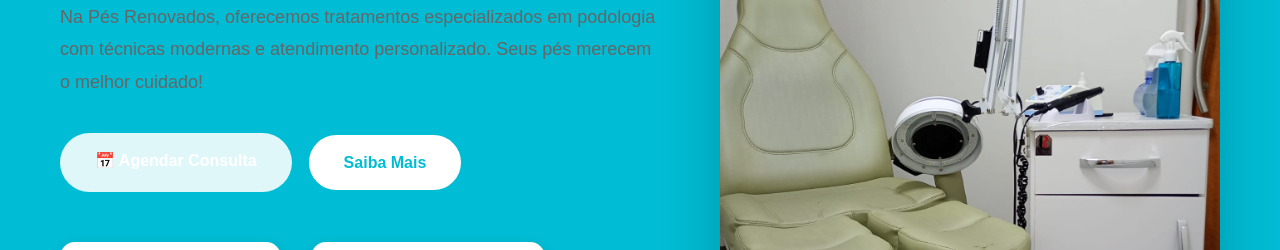
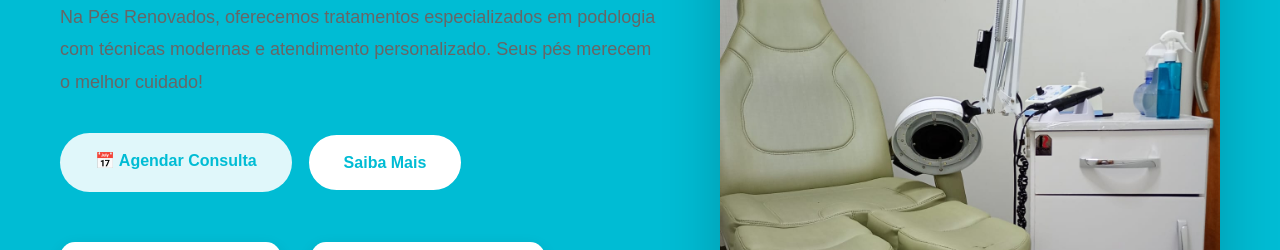
Before and after one commit to menin0phill/pes-renovados-final, a plain HTML site: page index.html in a window 1280 px wide. Shown: the part 393-643 px from the top of the page. Drawn offline with Linux system fonts and the light colour scheme.

Commit message:
alteração teste

```diff
--- a/src/styles.css
+++ b/src/styles.css
@@ -153,7 +153,8 @@
 .btn-primary {
   /* background: #00bcd4; */
   background: #e0f7fa;
-  color: white;
+  /* color: white; */
+  color: #00bcd4;
   padding: 15px 35px;
   border-radius: 30px;
   text-decoration: none;
@@ -163,6 +164,7 @@
 
 .btn-primary:hover {
   background: #00acc1;
+  color: rgba(55, 55, 60, 0.251);
   transform: translateY(-3px);
   box-shadow: 0 10px 25px rgba(0, 188, 212, 0.3);
 }
```
